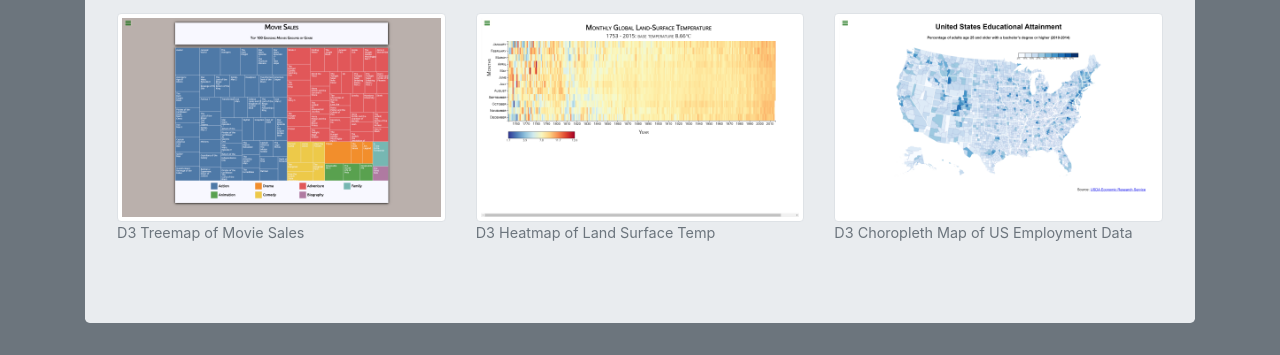
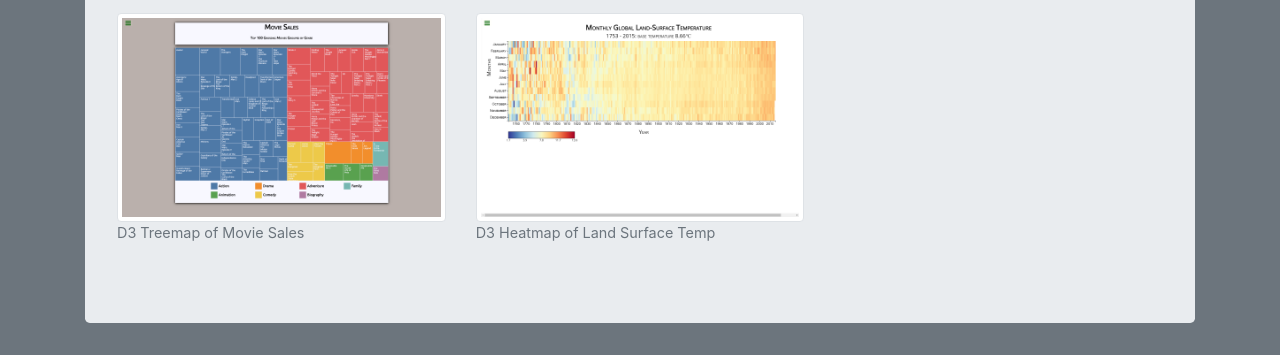
Before and after one commit to Ilya76239/Ilya76239.github.io, a plain HTML site: page index.html in a window 1280 px wide. Shown: the part 911-1266 px from the top of the page. Drawn offline with nearby package versions, Linux system fonts and the light colour scheme.

Commit message:
fixed links

```diff
--- a/index.html
+++ b/index.html
@@ -162,7 +162,7 @@
           <div class="col-sm-4">
             <figure>
               <a
-                href="https://codepen.io/Elijah743/full/VVPJJL"
+                href="https://codepen.io/Elijah743/full/QWWOjRG"
                 target="_blank"
               >
                 <img
@@ -193,23 +193,6 @@
               </figcaption>
             </figure>
           </div>
-          <div class="col-sm-4">
-            <figure>
-              <a
-                href="https://codepen.io/Elijah743/full/bGGqeBa"
-                target="_blank"
-              >
-                <img
-                  class="img-fluid img-thumbnail"
-                  src="img/fccD3Choropleth.png"
-                  alt="Screenshot of freeCodeCamp: D3 Choropleth"
-                />
-              </a>
-              <figcaption class="figure-caption">
-                D3 Choropleth Map of US Employment Data
-              </figcaption>
-            </figure>
-          </div>
         </div>
       </section>
     </main>
```
